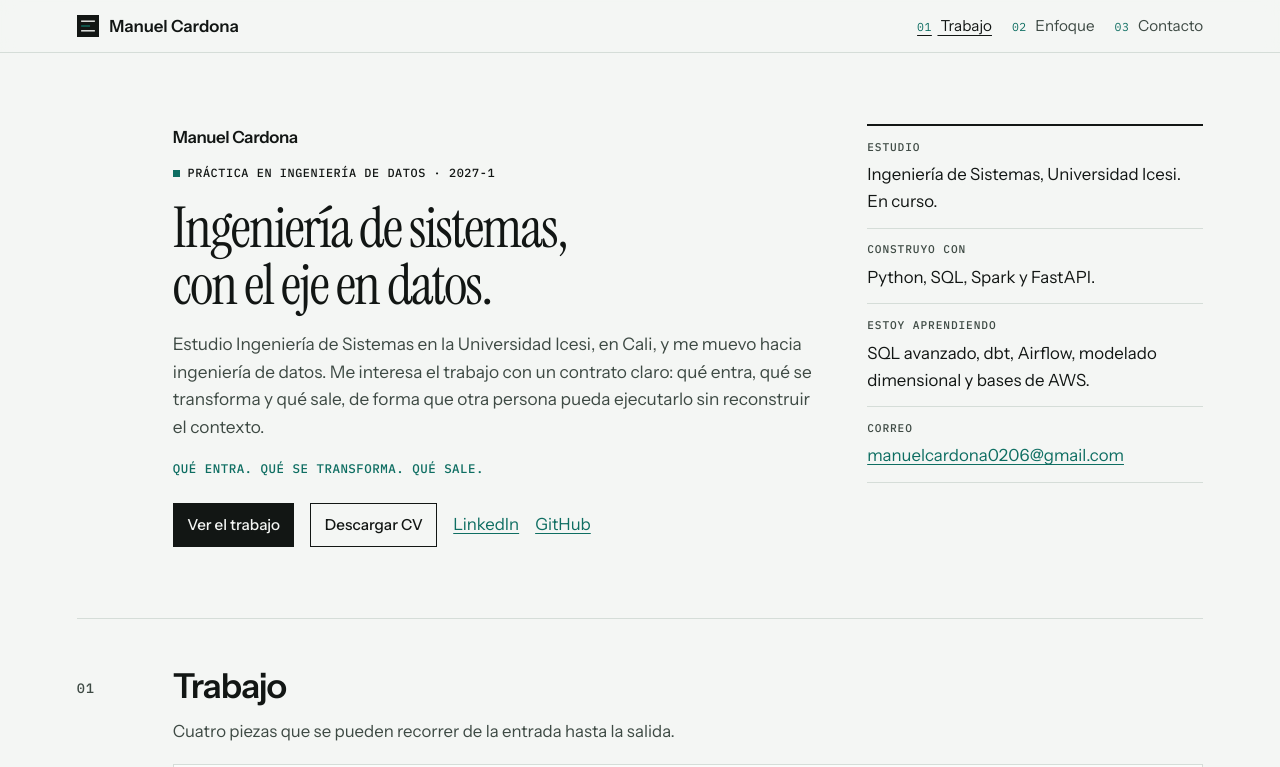
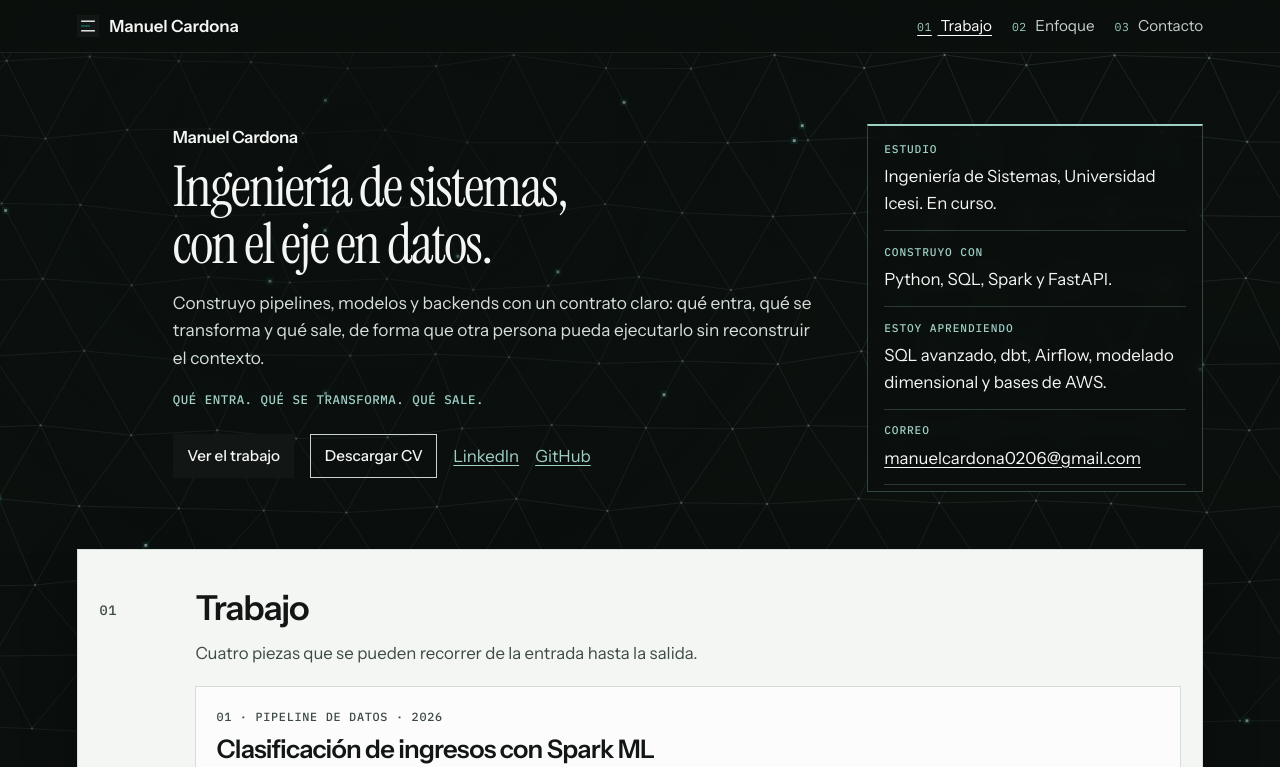
Before and after one commit to JManuel2004/JManuel2004.github.io, a plain HTML site: page index.html in a window 1280 px wide. Shown: the top 767 px of the page. Drawn offline with Linux system fonts and the light colour scheme.

Commit message:
Drop the internship framing and add a data field
Present the site as a working portfolio, and lay a slow moving network behind the page.

```diff
--- /dev/null
+++ b/field.js
@@ -0,0 +1,154 @@
+(function () {
+  var canvas = document.getElementById("field");
+  if (!canvas || !canvas.getContext) return;
+
+  var ctx = canvas.getContext("2d", { alpha: true });
+  var reduce = window.matchMedia("(prefers-reduced-motion: reduce)").matches;
+  var nodes = [];
+  var links = [];
+  var packets = [];
+  var width = 0;
+  var height = 0;
+  var running = true;
+  var last = 0;
+
+  function build() {
+    var gap = width < 720 ? 108 : 86;
+    var cols = Math.ceil(width / gap) + 2;
+    var rows = Math.ceil(height / gap) + 2;
+    nodes = [];
+    for (var row = 0; row < rows; row++) {
+      for (var col = 0; col < cols; col++) {
+        nodes.push({
+          x: col * gap + (row % 2) * gap * 0.45 - gap,
+          y: row * gap * 0.86 - gap,
+          phase: Math.random() * Math.PI * 2
+        });
+      }
+    }
+
+    links = [];
+    var reach = gap * 1.35;
+    var reach2 = reach * reach;
+    for (var i = 0; i < nodes.length; i++) {
+      for (var j = i + 1; j < nodes.length; j++) {
+        var dx = nodes[i].x - nodes[j].x;
+        var dy = nodes[i].y - nodes[j].y;
+        if (dx * dx + dy * dy <= reach2) links.push([i, j]);
+      }
+    }
+
+    packets = [];
+    var count = Math.max(10, Math.min(26, Math.floor(links.length / 8)));
+    for (var n = 0; n < count; n++) {
+      var link = links[Math.floor(Math.random() * links.length)] || [0, 1];
+      packets.push({
+        a: link[0],
+        b: link[1],
+        t: Math.random(),
+        speed: 0.00012 + Math.random() * 0.00016
+      });
+    }
+  }
+
+  function resize() {
+    var ratio = Math.min(window.devicePixelRatio || 1, 2);
+    width = window.innerWidth;
+    height = window.innerHeight;
+    canvas.width = Math.floor(width * ratio);
+    canvas.height = Math.floor(height * ratio);
+    canvas.style.width = width + "px";
+    canvas.style.height = height + "px";
+    ctx.setTransform(ratio, 0, 0, ratio, 0, 0);
+    build();
+    if (reduce) draw(0, 0);
+  }
+
+  function point(node, time) {
+    return {
+      x: node.x + Math.sin(time * 0.00025 + node.phase) * 7,
+      y: node.y + Math.cos(time * 0.00022 + node.phase) * 7
+    };
+  }
+
+  function hop(packet) {
+    var here = packet.b;
+    var next = [];
+    var i;
+    for (i = 0; i < links.length; i++) {
+      if (links[i][0] === here) next.push(links[i][1]);
+      else if (links[i][1] === here) next.push(links[i][0]);
+    }
+    if (!next.length) {
+      var link = links[Math.floor(Math.random() * links.length)] || [0, 1];
+      packet.a = link[0];
+      packet.b = link[1];
+    } else {
+      packet.a = here;
+      packet.b = next[Math.floor(Math.random() * next.length)];
+    }
+    packet.t = 0;
+  }
+
+  function draw(time, dt) {
+    var points = new Array(nodes.length);
+    var i;
+    ctx.clearRect(0, 0, width, height);
+
+    for (i = 0; i < nodes.length; i++) points[i] = point(nodes[i], time);
+
+    ctx.lineWidth = 1;
+    for (i = 0; i < links.length; i++) {
+      var link = links[i];
+      var a = points[link[0]];
+      var b = points[link[1]];
+      ctx.strokeStyle = "rgba(159, 208, 198, 0.16)";
+      ctx.beginPath();
+      ctx.moveTo(a.x, a.y);
+      ctx.lineTo(b.x, b.y);
+      ctx.stroke();
+    }
+
+    for (i = 0; i < points.length; i++) {
+      ctx.fillStyle = "rgba(244, 246, 244, 0.42)";
+      ctx.fillRect(points[i].x - 1, points[i].y - 1, 2, 2);
+    }
+
+    if (reduce) return;
+
+    for (i = 0; i < packets.length; i++) {
+      var packet = packets[i];
+      packet.t += packet.speed * dt;
+      if (packet.t >= 1) hop(packet);
+      var from = points[packet.a];
+      var to = points[packet.b];
+      if (!from || !to) continue;
+      var x = from.x + (to.x - from.x) * packet.t;
+      var y = from.y + (to.y - from.y) * packet.t;
+      ctx.fillStyle = "rgba(14, 110, 98, 0.35)";
+      ctx.fillRect(x - 3.5, y - 3.5, 7, 7);
+      ctx.fillStyle = "#e7f6f2";
+      ctx.fillRect(x - 1.4, y - 1.4, 2.8, 2.8);
+    }
+  }
+
+  function loop(now) {
+    if (!running) return;
+    var dt = last ? Math.min(34, now - last) : 16;
+    last = now;
+    draw(now, dt);
+    if (!reduce) requestAnimationFrame(loop);
+  }
+
+  window.addEventListener("resize", resize);
+  document.addEventListener("visibilitychange", function () {
+    running = !document.hidden;
+    if (running && !reduce) {
+      last = 0;
+      requestAnimationFrame(loop);
+    }
+  });
+
+  resize();
+  requestAnimationFrame(loop);
+})();
--- a/index.html
+++ b/index.html
@@ -6,7 +6,7 @@
     <title>Manuel Cardona · Ingeniería de datos</title>
     <meta
       name="description"
-      content="Manuel Cardona, estudiante de Ingeniería de Sistemas en la Universidad Icesi. Portafolio de ingeniería de datos: pipelines, modelos y backends con un contrato claro."
+      content="Portafolio de Manuel Cardona. Ingeniería de datos: pipelines, modelos y backends con un contrato claro."
     />
     <link rel="canonical" href="https://jmanuel2004.github.io/" />
     <meta name="theme-color" content="#f4f6f4" />
@@ -40,7 +40,7 @@
         "@type": "Person",
         "name": "Manuel Cardona",
         "email": "manuelcardona0206@gmail.com",
-        "jobTitle": "Estudiante de Ingeniería de Sistemas",
+        "jobTitle": "Ingeniería de sistemas, eje en datos",
         "url": "https://jmanuel2004.github.io/",
         "address": {
           "@type": "PostalAddress",
@@ -59,6 +59,8 @@
     </script>
   </head>
   <body>
+    <canvas id="field" aria-hidden="true"></canvas>
+    <div class="veil" aria-hidden="true"></div>
     <a class="skip" href="#trabajo">Saltar al trabajo</a>
     <header class="bar">
       <a class="mark" href="#inicio">
@@ -81,13 +83,11 @@
       <section id="inicio" class="hero">
         <div class="hero-copy">
           <p class="who">Manuel Cardona</p>
-          <p class="status-line"><i></i> Práctica en ingeniería de datos · 2027-1</p>
           <h1>Ingeniería de sistemas, con el eje en datos.</h1>
           <p class="lede">
-            Estudio Ingeniería de Sistemas en la Universidad Icesi, en Cali, y
-            me muevo hacia ingeniería de datos. Me interesa el trabajo con un
-            contrato claro: qué entra, qué se transforma y qué sale, de forma
-            que otra persona pueda ejecutarlo sin reconstruir el contexto.
+            Construyo pipelines, modelos y backends con un contrato claro:
+            qué entra, qué se transforma y qué sale, de forma que otra persona
+            pueda ejecutarlo sin reconstruir el contexto.
           </p>
           <p class="motto">Qué entra. Qué se transforma. Qué sale.</p>
           <p class="actions">
@@ -136,8 +136,7 @@
           <div>
             <h2>Enfoque</h2>
             <p>
-              Mientras llega la práctica armo pipelines, modelos y backends que
-              se puedan leer después de la entrega.
+              Pipelines, modelos y backends que se pueden leer después de la entrega.
             </p>
             <ol class="principles">
               <li>
@@ -184,7 +183,7 @@
                 </ul>
               </div>
               <div>
-                <h3>En curso</h3>
+                <h3>Ahora</h3>
                 <ul class="chips">
                   <li>dbt</li>
                   <li>Airflow</li>
@@ -205,8 +204,7 @@
         <div>
           <h2>Si el contrato está claro, se puede construir.</h2>
           <p>
-            Abierto a prácticas, asistencia de investigación y proyectos de
-            datos o backend.
+            Datos, modelos y backend. El correo y el CV están aquí.
           </p>
           <p class="mail">
             <a href="mailto:manuelcardona0206@gmail.com">manuelcardona0206@gmail.com</a>
@@ -232,5 +230,6 @@
     </footer>
     <script src="projects.js"></script>
     <script src="main.js"></script>
+    <script src="field.js"></script>
   </body>
 </html>
--- a/styles.css
+++ b/styles.css
@@ -25,11 +25,39 @@ section {
 
 body {
   margin: 0;
-  background: var(--paper);
-  color: var(--ink);
+  background: #0b100e;
+  color: var(--paper);
   font-family: "Instrument Sans", "Segoe UI", sans-serif;
   font-size: 1.05rem;
   line-height: 1.6;
+}
+
+#field,
+.veil {
+  position: fixed;
+  inset: 0;
+  width: 100%;
+  height: 100%;
+  pointer-events: none;
+}
+
+#field {
+  z-index: 0;
+}
+
+.veil {
+  z-index: 0;
+  background:
+    radial-gradient(ellipse at 28% 18%, rgba(11, 16, 14, 0.72), transparent 46%),
+    linear-gradient(180deg, rgba(11, 16, 14, 0.25), rgba(11, 16, 14, 0.55));
+}
+
+.bar,
+main,
+.close,
+footer {
+  position: relative;
+  z-index: 1;
 }
 
 ::selection {
@@ -74,8 +102,8 @@ a:focus-visible {
   gap: 0.4rem 1.2rem;
   align-items: center;
   padding: 0.8rem 6vw;
-  background: rgba(244, 246, 244, 0.92);
-  border-bottom: 1px solid var(--line);
+  background: rgba(11, 16, 14, 0.78);
+  border-bottom: 1px solid rgba(255, 255, 255, 0.08);
   backdrop-filter: blur(8px);
 }
 
@@ -83,7 +111,7 @@ a:focus-visible {
   display: inline-flex;
   align-items: center;
   gap: 0.65rem;
-  color: var(--ink);
+  color: var(--paper);
   font-weight: 600;
   text-decoration: none;
 }
@@ -95,7 +123,7 @@ nav {
 }
 
 nav a {
-  color: var(--muted);
+  color: #c5d0cb;
   text-decoration: none;
   font-size: 0.95rem;
 }
@@ -105,12 +133,12 @@ nav a span {
   font-family: "IBM Plex Mono", ui-monospace, monospace;
   font-size: 0.72rem;
   letter-spacing: 0.04em;
-  color: var(--accent);
+  color: var(--accent-soft);
 }
 
 nav a:hover,
 nav a.is-current {
-  color: var(--ink);
+  color: #fff;
 }
 
 nav a.is-current {
@@ -140,7 +168,51 @@ main {
 .spec {
   grid-column: 3;
   min-width: 0;
-  border-top: 2px solid var(--ink);
+  padding: 0.15rem 1rem 0.35rem;
+  background: rgba(11, 16, 14, 0.46);
+  border: 1px solid rgba(159, 208, 198, 0.28);
+  border-top: 2px solid var(--accent-soft);
+  backdrop-filter: blur(10px);
+}
+
+.hero .who,
+.hero h1 {
+  color: var(--paper);
+}
+
+.hero .lede {
+  color: #d5dfda;
+}
+
+.hero .actions a:not(.button) {
+  color: var(--accent-soft);
+}
+
+.hero .actions a:not(.button):hover {
+  color: #fff;
+}
+
+.hero .button-ghost {
+  color: var(--paper);
+  box-shadow: inset 0 0 0 1px #c9d4cf;
+}
+
+.hero .button-ghost:hover {
+  background: var(--paper);
+  color: var(--ink);
+}
+
+.spec dt {
+  color: var(--accent-soft);
+}
+
+.spec dd,
+.spec a {
+  color: var(--paper);
+}
+
+.spec a:hover {
+  color: var(--accent-soft);
 }
 
 .who {
@@ -219,7 +291,7 @@ h2 {
 
 .motto {
   margin: 1.15rem 0 0;
-  color: var(--accent);
+  color: var(--accent-soft);
   font-size: 0.78rem;
   font-weight: 500;
   letter-spacing: 0.04em;
@@ -266,7 +338,7 @@ h2 {
 
 .spec div {
   padding: 0.8rem 0;
-  border-bottom: 1px solid var(--line);
+  border-bottom: 1px solid rgba(159, 208, 198, 0.22);
 }
 
 .spec dt,
@@ -275,6 +347,9 @@ h2 {
   font-weight: 500;
   letter-spacing: 0.08em;
   text-transform: uppercase;
+}
+
+.flow dt {
   color: var(--muted);
 }
 
@@ -283,8 +358,12 @@ h2 {
 }
 
 .band {
-  padding: 3rem 0 1rem;
-  border-top: 1px solid var(--line);
+  margin-bottom: 1.15rem;
+  padding: 2.4rem 1.35rem 1.5rem;
+  background: #f4f6f4;
+  color: var(--ink);
+  border: 1px solid rgba(213, 221, 216, 0.85);
+  box-shadow: 0 18px 50px rgba(0, 0, 0, 0.28);
 }
 
 .section-head {
@@ -532,9 +611,10 @@ h2 {
 }
 
 .close {
-  margin-top: 3rem;
-  background: var(--ink);
+  margin-top: 0.4rem;
+  background: #101614;
   color: var(--paper);
+  border-top: 1px solid rgba(159, 208, 198, 0.28);
 }
 
 .close-inner {
@@ -637,7 +717,7 @@ footer {
   width: min(var(--max), calc(100% - 12vw));
   margin: 0 auto;
   padding: 1.1rem 0 1.6rem;
-  color: var(--muted);
+  color: #b7c4be;
   font-size: 0.92rem;
 }
 
@@ -651,12 +731,12 @@ footer p {
 }
 
 .footer-links a {
-  color: var(--muted);
+  color: #b7c4be;
   text-decoration: none;
 }
 
 .footer-links a:hover {
-  color: var(--ink);
+  color: #fff;
 }
 
 @media (max-width: 900px) {
```
